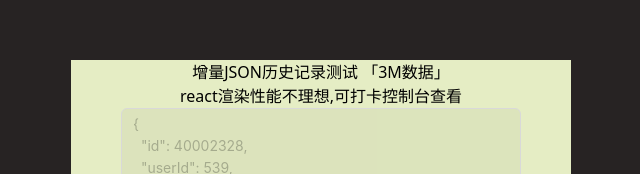
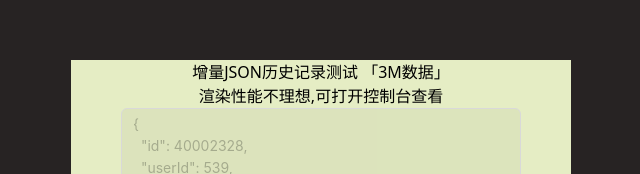
Before and after one commit to gong9/incremental-history, a React (Vite) app: page / in a window 1280 px wide. Shown: the part 115-289 px from the top of the page, without its empty margins (319-959 px from the left). Built offline with nearby package versions, Linux system fonts and the light colour scheme.

Commit message:
fix: word error

```diff
--- a/src/App.tsx
+++ b/src/App.tsx
@@ -32,7 +32,7 @@ const App = () => {
     <div className="main">
       <h3 className="m-3">增量JSON历史记录测试 「3M数据」</h3>
 
-      <div>react渲染性能不理想,可打卡控制台查看</div>
+      <div>渲染性能不理想,可打开控制台查看</div>
 
       <Input.TextArea disabled value={JSON.stringify(json, null, 2)} />
 
```
